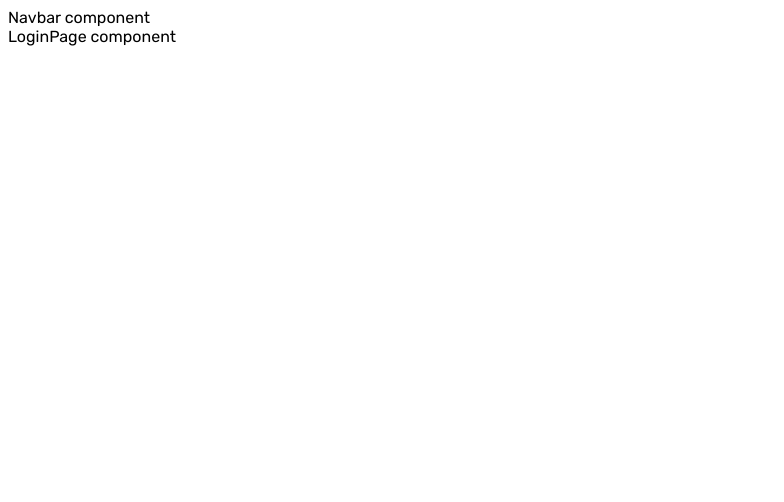
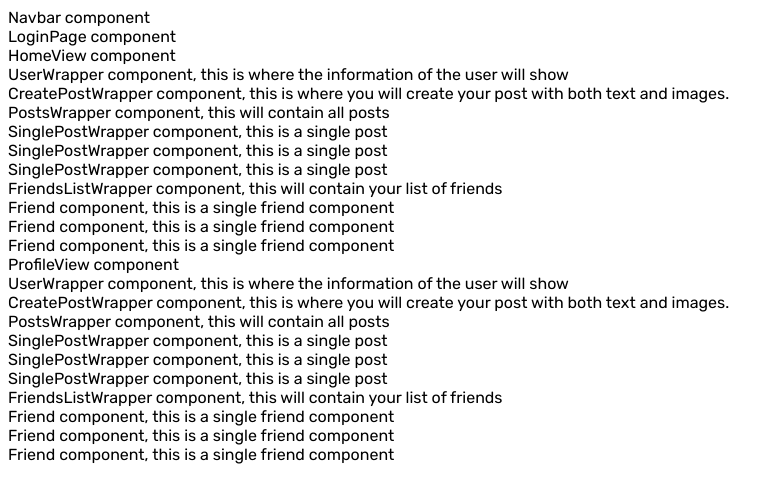
Before and after one commit to davidstalgren/exjobb_fed22d, a React (Create React App) app in the folder client/: page / in a window 1280 px wide. Shown: the top 502 px of the page, without its empty margins (0-784 px from the left). Built offline with nearby package versions, Linux system fonts and the light colour scheme.

Commit message:
Revert "add add react router and a PageNotFound component"

```diff
--- a/client/src/App.js
+++ b/client/src/App.js
@@ -1,22 +1,15 @@
-import { BrowserRouter, Routes, Route } from 'react-router-dom';
 import { HomeView } from './components/HomeView';
 import { LoginPage } from './components/LoginPage';
 import { Navbar } from './components/Navbar';
 import { ProfileView } from './components/ProfileView';
-import { PageNotFound } from './components/PageNotFound';
 
 function App() {
   return (
     <div className="app">
       <Navbar></Navbar>
-      <BrowserRouter>
-        <Routes>
-          <Route path='/' element={<LoginPage></LoginPage>}></Route>
-          <Route path='/home' element={<HomeView></HomeView>}></Route>
-          <Route path='/profile/:userId' element={<ProfileView></ProfileView>}></Route>
-          <Route path="*" element={<PageNotFound></PageNotFound>} />
-        </Routes>
-      </BrowserRouter>
+      <LoginPage></LoginPage>
+      <HomeView></HomeView>
+      <ProfileView></ProfileView>
     </div>
   );
 }
--- a/client/src/components/PageNotFound.jsx
+++ /dev/null
@@ -1,10 +0,0 @@
-import { Link } from "react-router-dom";
-
-export function PageNotFound() {
-  return (
-    <>
-      <div>PageNotFound component, this will show if the specifed URL is non existent.</div>
-      <Link to="/">Home</Link>
-    </>
-  )
-}
```
